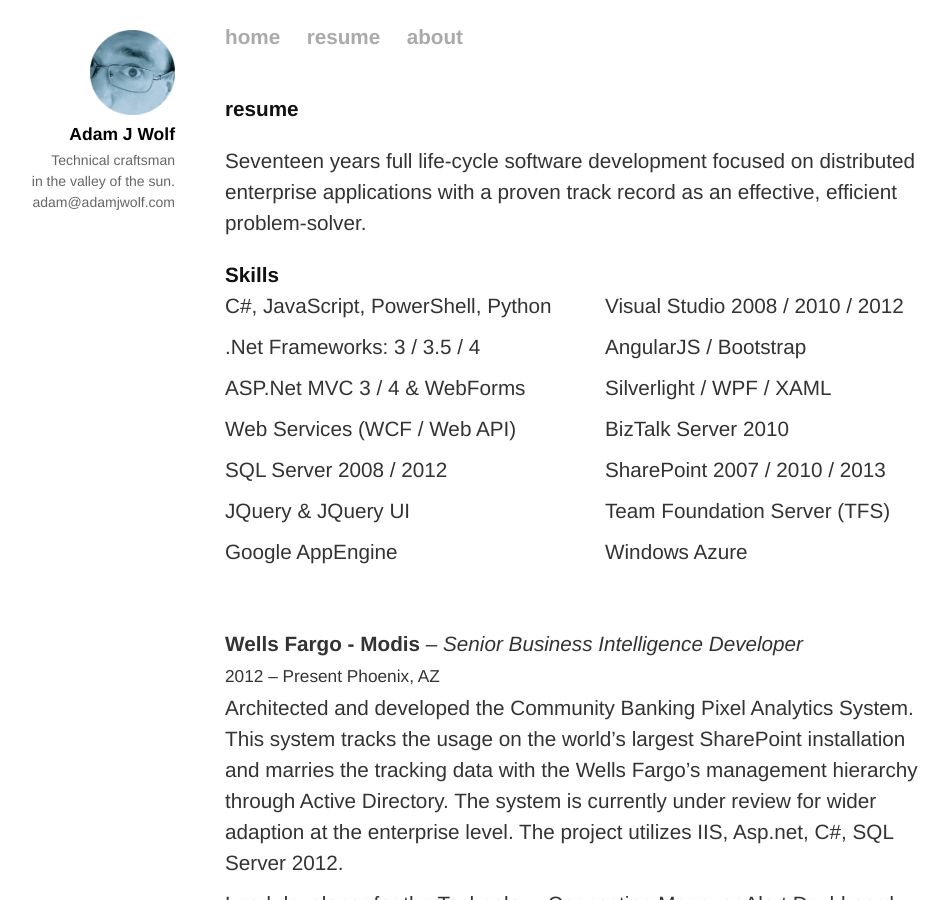
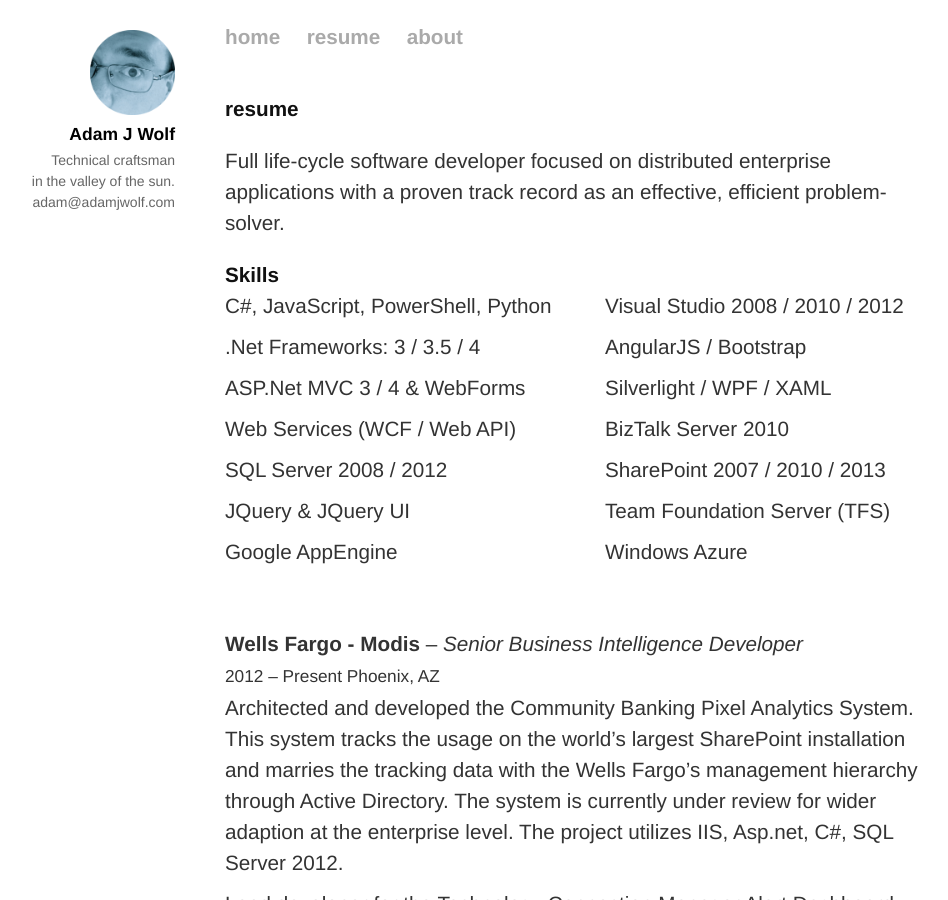
Before and after one commit to awolf/awolf.github.io, a Jekyll site: the page built from resume.html, in a window 1280 px wide and 900 px high. Shown: the whole window, without its empty margins (65-1013 px from the left). Built offline with Jekyll 4.4.1, drawn with Linux system fonts in a browser that asks for light colours; Markdown is read by kramdown in place of the engine named in the settings.

Commit message:
remove years

```diff
--- a/resume.html
+++ b/resume.html
@@ -6,7 +6,7 @@ title: Resume
     <!-- Start resume Section -->
     <section class="resume">
         <header>
-            <p>Seventeen years full life-cycle software development focused on distributed enterprise applications with a proven track record as an effective, efficient problem-solver.</p>
+            <p>Full life-cycle software developer focused on distributed enterprise applications with a proven track record as an effective, efficient problem-solver.</p>
         </header>
         <h4>Skills</h4>
         <section class="skills">
```
